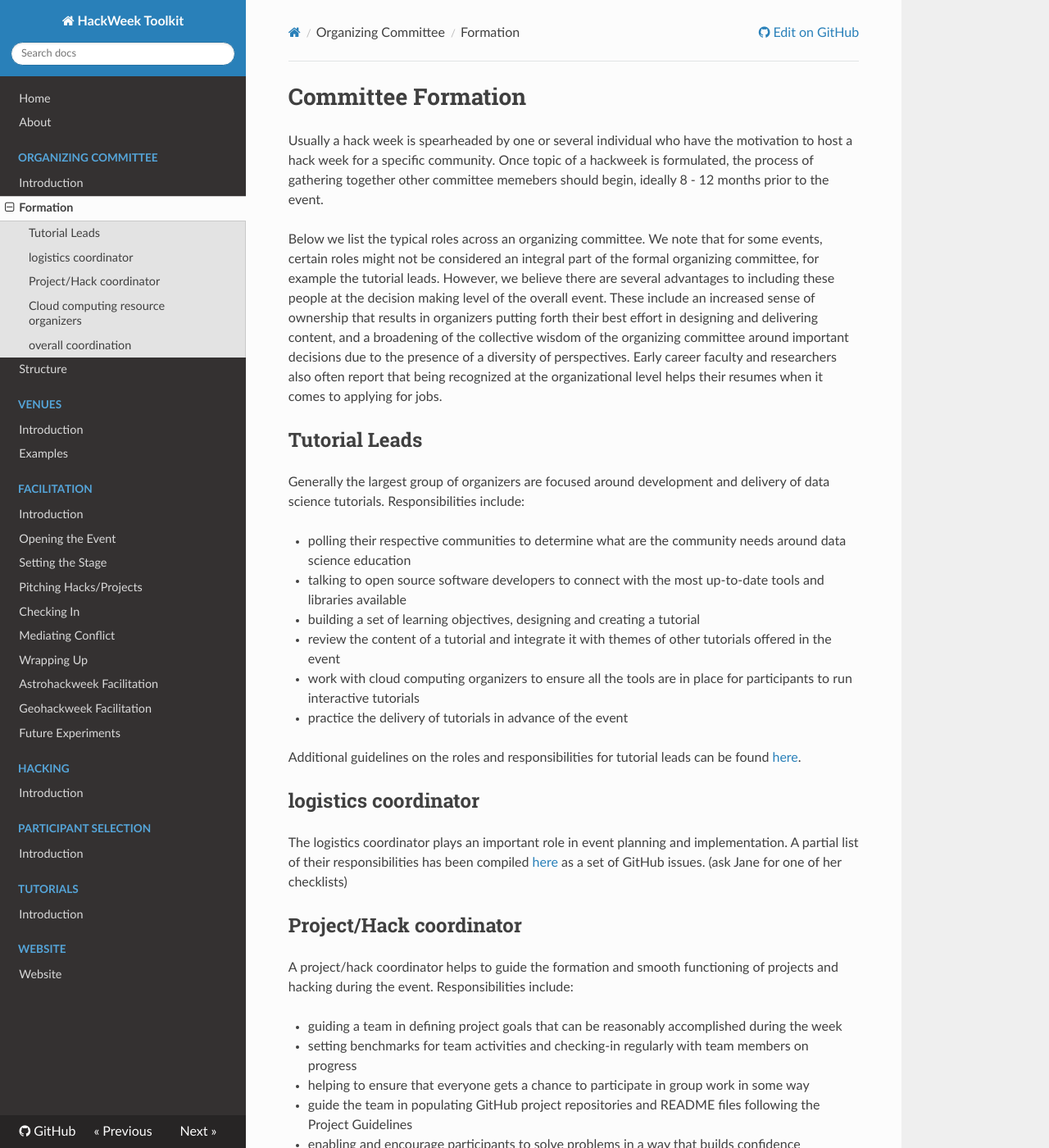
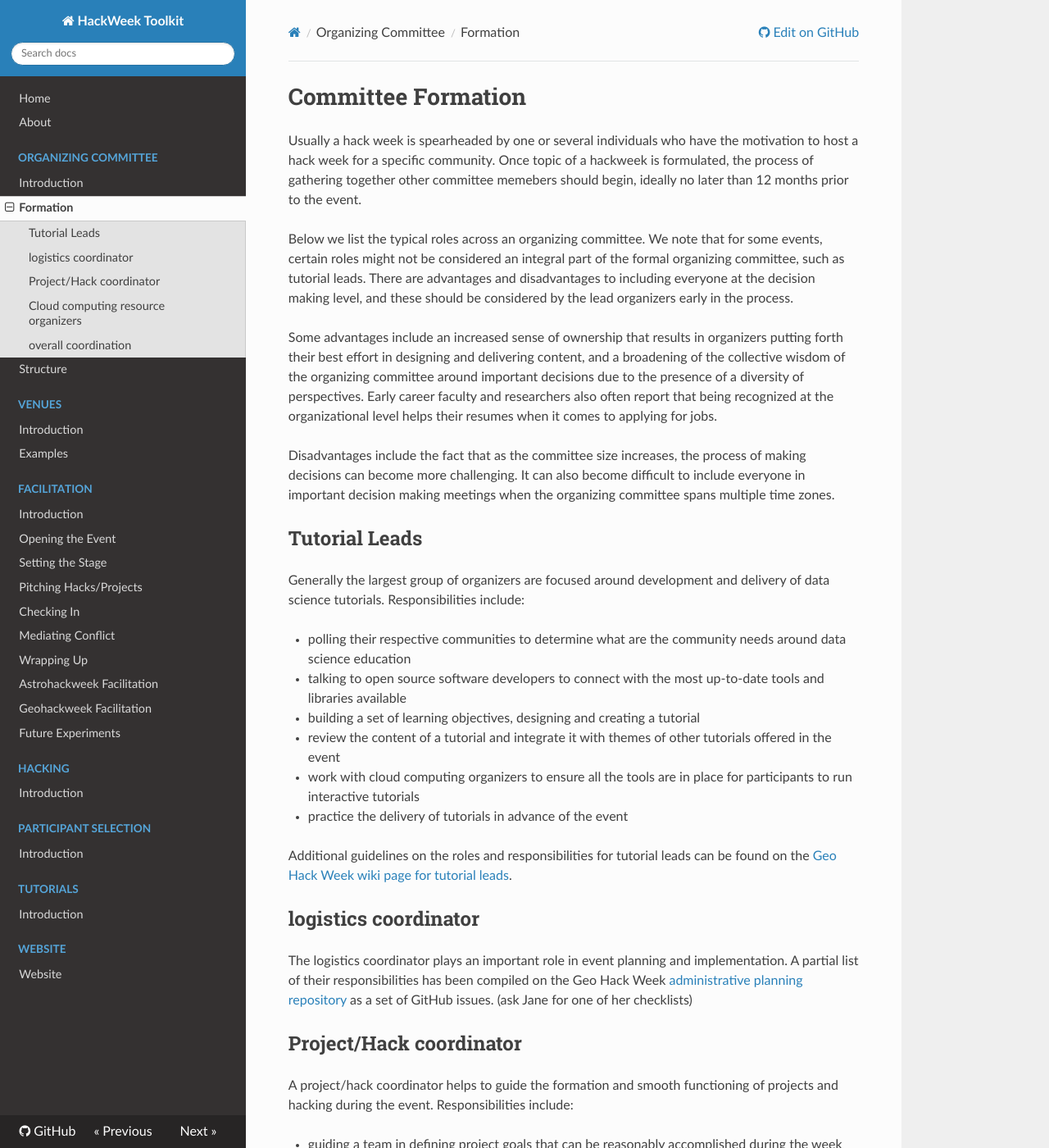
Before and after one commit to uwescience/HackWeek-Toolkit, an MkDocs documentation site: the page built from docs/OrganizingCommittee/Committee-formation.md, in a window 1280 px wide and 1400 px high. Shown: the whole window at 82% size. Built offline with MkDocs 1.6.1, drawn with Linux system fonts in a browser that asks for light colours; nearby versions of some CDN libraries; some of the changed text lies outside the part shown.

Commit message:
incorporate Daniela's edits

```diff
--- a/docs/OrganizingCommittee/Committee-formation.md
+++ b/docs/OrganizingCommittee/Committee-formation.md
@@ -1,8 +1,12 @@
 # Committee Formation
 
-Usually a hack week is spearheaded by one or several individual who have the motivation to host a hack week for a specific community. Once topic of a hackweek is formulated, the process of gathering together other committee memebers should begin, ideally 8 - 12 months prior to the event.
+Usually a hack week is spearheaded by one or several individuals who have the motivation to host a hack week for a specific community. Once topic of a hackweek is formulated, the process of gathering together other committee memebers should begin, ideally no later than 12 months prior to the event.
 
-Below we list the typical roles across an organizing committee. We note that for some events, certain roles might not be considered an integral part of the formal organizing committee, for example the tutorial leads. However, we believe there are several advantages to including these people at the decision making level of the overall event. These include an increased sense of ownership that results in organizers putting forth their best effort in designing and delivering content, and a broadening of the collective wisdom of the organizing committee around important decisions due to the presence of a diversity of perspectives. Early career faculty and researchers also often report that being recognized at the organizational level helps their resumes when it comes to applying for jobs.
+Below we list the typical roles across an organizing committee. We note that for some events, certain roles might not be considered an integral part of the formal organizing committee, such as tutorial leads. There are advantages and disadvantages to including everyone at the decision making level, and these should be considered by the lead organizers early in the process.
+
+Some advantages include an increased sense of ownership that results in organizers putting forth their best effort in designing and delivering content, and a broadening of the collective wisdom of the organizing committee around important decisions due to the presence of a diversity of perspectives. Early career faculty and researchers also often report that being recognized at the organizational level helps their resumes when it comes to applying for jobs.
+
+Disadvantages include the fact that as the committee size increases, the process of making decisions can become more challenging. It can also become difficult to include everyone in important decision making meetings when the organizing committee spans multiple time zones.
 
 ## Tutorial Leads
 
@@ -15,11 +19,11 @@ Generally the largest group of organizers are focused around development and del
 * work with cloud computing organizers to ensure all the tools are in place for participants to run interactive tutorials
 * practice the delivery of tutorials in advance of the event
 
-Additional guidelines on the roles and responsibilities for tutorial leads can be found [here](https://geohackweek.github.io/wiki/tutorial_leads.html).
+Additional guidelines on the roles and responsibilities for tutorial leads can be found on the [Geo Hack Week wiki page for tutorial leads](https://geohackweek.github.io/wiki/tutorial_leads.html).
 
 ## logistics coordinator
 
-The logistics coordinator plays an important role in event planning and implementation. A partial list of their responsibilities has been compiled [here](https://github.com/geohackweek/administrative/issues) as a set of GitHub issues. (ask Jane for one of her checklists)
+The logistics coordinator plays an important role in event planning and implementation. A partial list of their responsibilities has been compiled on the Geo Hack Week [administrative planning repository](https://github.com/geohackweek/administrative/issues) as a set of GitHub issues. (ask Jane for one of her checklists)
 
 ## Project/Hack coordinator
 
@@ -28,9 +32,8 @@ A project/hack coordinator helps to guide the formation and smooth functioning o
 * guiding a team in defining project goals that can be reasonably accomplished during the week
 * setting benchmarks for team activities and checking-in regularly with team members on progress
 * helping to ensure that everyone gets a chance to participate in group work in some way
-* guide the team in populating GitHub project repositories and README files following the Project Guidelines
 * enabling and encourage participants to solve problems in a way that builds confidence
-* supporting the project scientist in establishing workflows on GitHub
+* supporting the project scientist in establishing reproducible workflows
 * mentoring individual team members requesting additional support
 * working with the team to navigate technical or team dynamic challenges
 
@@ -55,13 +58,13 @@ Responsibilities of overall coordinators include:
 
 # Recruiting an organizing committee
 
-Depending on the size of the group who initiate the idea of a hack week, it may or may not be necessary to put time into recruiting others to assist as members of the organizing committee. In the case of an institution such as a university department starting a hack week, there may be enough local administrative support and tutorial leads without needing to find additional people. In other cases, for example our recent ICESat-2 hack week aimed at building software tools for a new NASA mission, we wanted to have participation from a broad community, especially members of the satellite's science team who had already begun to build software tools. In this case a broader range of recruitment efforts were necessary.
+Depending on the size of the group who initiate the idea of a hack week, it may or may not be necessary to put time into recruiting others to assist as members of the organizing committee. In the case of an institution such as a university department starting a hack week, there may be enough local administrative support and tutorial leads without needing to find additional people. In other cases, for example our recent ICESat-2 hack week aimed at building software tools for a new NASA mission, we wanted to have participation from a broad community, especially members of the satellite's science team who had already begun to build software tools. In this case a broader range of recruitment efforts were necessary. For hack weeks that recur over multiple years, one might also recruit enthusiastic participants as organizers for subsequent events, as has been common for Astro Hack Week
 
 Because the organizing committee has a responsibility to model the principles and norms of behavior we aim to promote at a hack week, it is important to find people whose values align with this mission. Similarly, we want the organizing committee to be as diverse as possible to maximize the number of different perspectives in the room, and to offer role models to an equally diverse range of hack week participants.
 
 Here are some of general principles for recruiting a diverse and engaged organizing committee:
 
-* Designate one person or a small committee to be responsible for recruitment. Among this group, build a list of potential recruitees from each person's network of trusted colleagues. This list may also contain names of people who have approached the hack week organizers with an intention to participate. This is common for hack weeks that span multiple years, where past participants wish to be more engaged in subsequent events.
+* Designate one person or a small committee to be responsible for recruitment. Among this group, build a list of potential recruitees who would be considered good organizers and who would benefit from being on the commitee in some way. Try to think not only of the most visible community leaders within your network, but also individuals from diverse communities who may offer different perspectives. This list may also contain names of people who have approached the hack week organizers with an intention to participate.
 * For recruitees who are completely new to the group and who have not experienced a hack week, initiate a 30 minute meeting with the lead coordinator(s). Begin the meeting with a review of the hack week mission and ask the recruitee to offer some reflections on how their participation would serve to support that mission. This meeting is also an opportunity to share ideas on potential ways the recruitee can get involved.
 * An e-mail invitation to both new and continuing potential committee members is an effective way to establish an organizational structure early in the process. The purpose of the message is to:
     * thank the pontential committee member for considering this activity
@@ -77,8 +80,8 @@ Hack week organizing committees often include a mix of people who are both funde
 Here are some ideas for recognizing people's contributions to hack weeks:
 
 * ask how individuals would like to be recognized: some people want to be paid (e.g. more senior faculty who are not allowed to charge an existing grant for this type of work), others (e.g. postdocs) would rather have some form of formal recognition they can point to for their resume.
-* provide payment: grant to charge to for local people, honorarium for others
-* offer formal recognition: bio on the website, etc.
-* celebrate successes:
-* have ways to express gratitude during the event:
-* provide institutional affiliation: e.g. we did this with eScience and some of our industry participants
+* provide payment: if the event is supported by grant funding, and if sufficient funds are available, then local organizers can often charge directly to a specific award for their time. For organizers recruited from outside an institution it may be possible offer an honorarium or gift as a way to recognize contributions.
+* offer formal recognition: posting a photo, short biography and links to each organizer's website, GitHub page and other social media links can provide useful exposure to early career researchers.
+* celebrate successes: make an effort to have a team activity such as a lunch or dinner after the event to celebrate everyone's contributions. This might be combined with an overall event debrief.
+* have ways to express gratitude during the event: verbally recognizing organizer's contributions helps participants learn more about who contributed to the event. We have also experimented with things like a "gratitude board" where participants can anonomously post thank-you notes to anyone at the event.
+* provide institutional affiliation: some institutions offer formal affiliation with their organization for people who contribute in substantial ways to an event.
```
